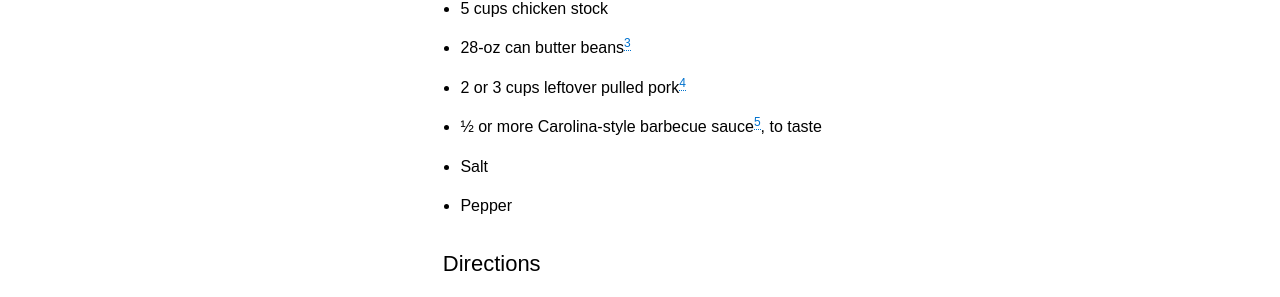
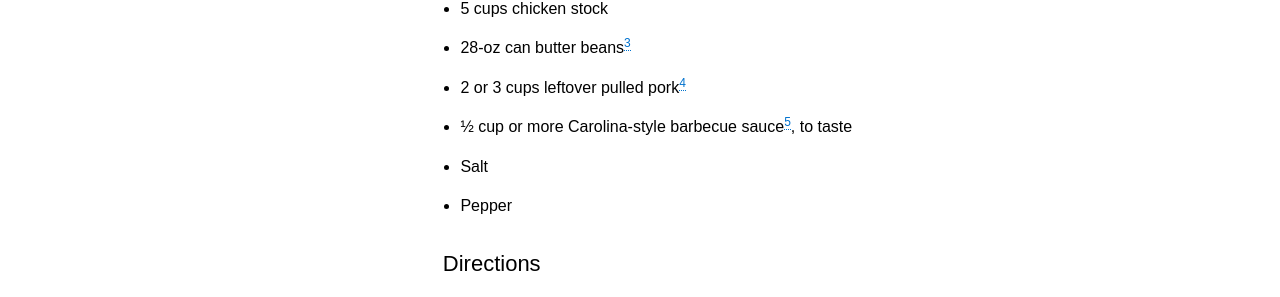
Before and after one commit to jpyuda/recipes, a Jekyll site: the page built from _posts/2013-07-07-brunswick-stew.md, in a window 1280 px wide. Shown: the part 652-949 px from the top of the page. Built offline with Jekyll 4.4.1, drawn with Linux system fonts in a browser that asks for light colours.

Commit message:
create/update '2013-07-07-brunswick-stew.md' file

```diff
--- a/_posts/2013-07-07-brunswick-stew.md
+++ b/_posts/2013-07-07-brunswick-stew.md
@@ -16,7 +16,7 @@ title: Brunswick Stew
 * 5 cups chicken stock
 * 28-oz can butter beans[^3]
 * 2 or 3 cups leftover pulled pork[^4]
-* ½ or more Carolina-style barbecue sauce[^5], to taste
+* ½ cup or more Carolina-style barbecue sauce[^5], to taste
 * Salt
 * Pepper
 
```
